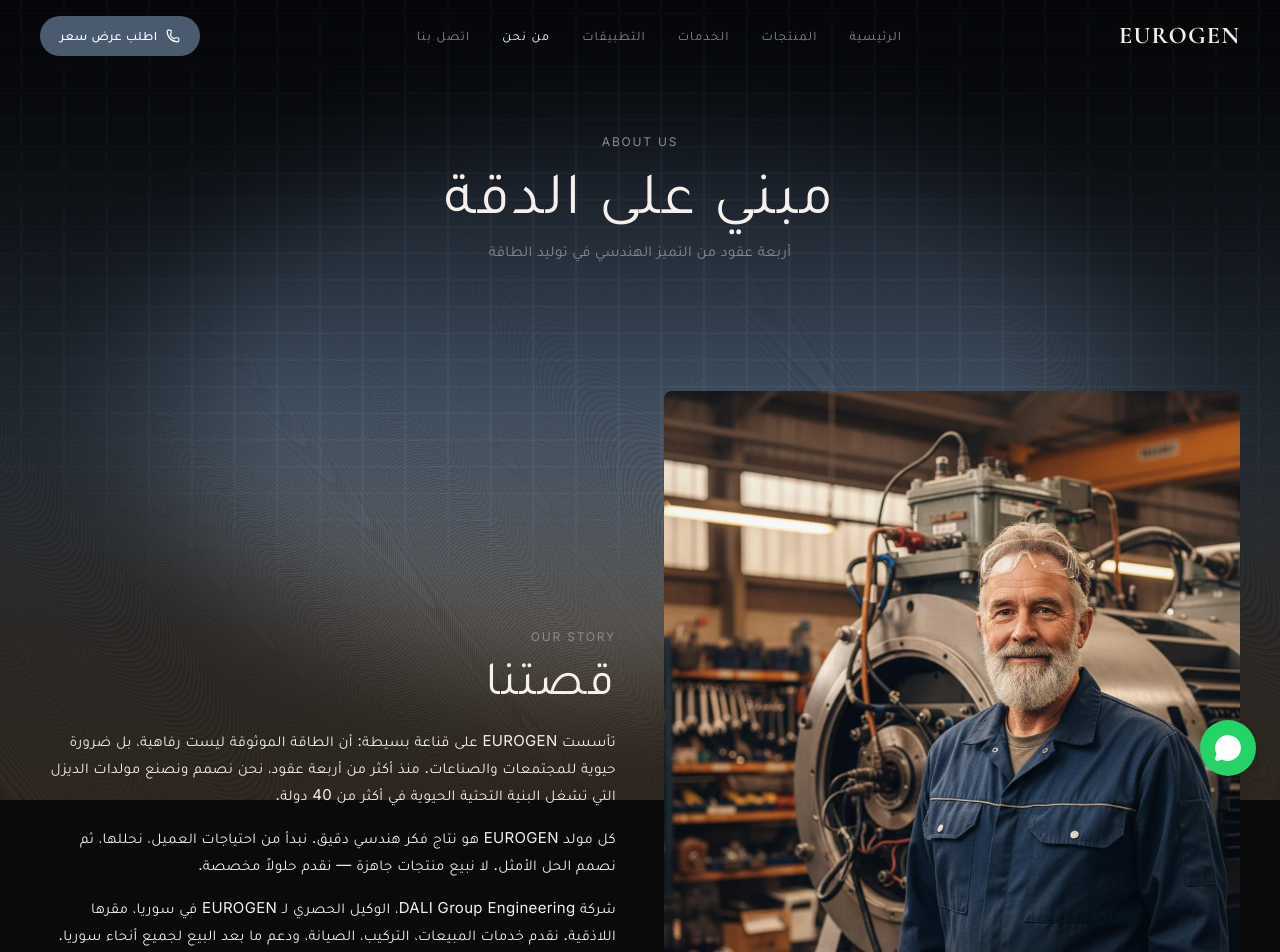
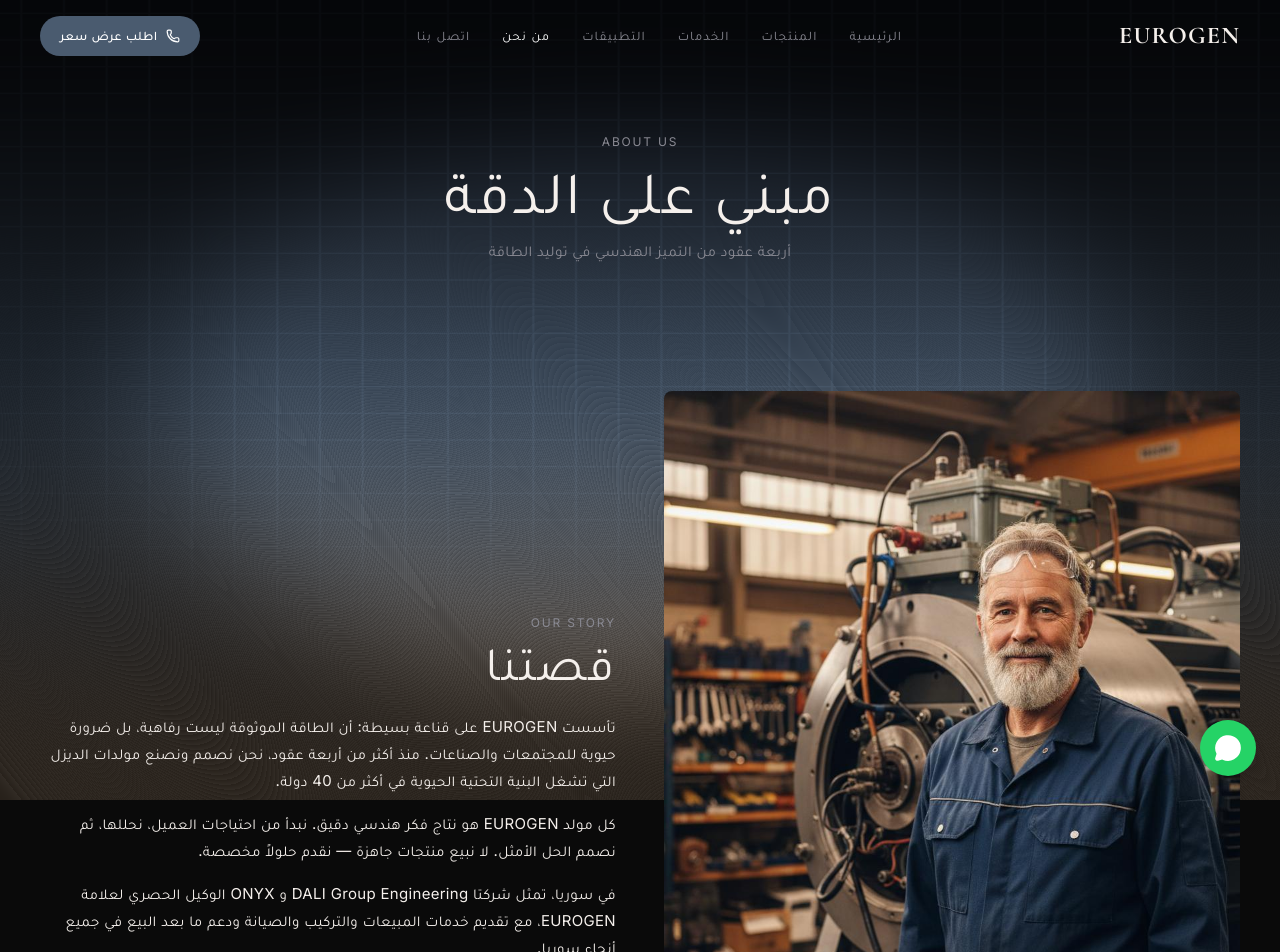
Before and after one commit to dali-1995/eurogen-syria, a React (Vite) app: page /about in a window 1280 px wide. Shown: the top 952 px of the page. Built offline with nearby package versions, Linux system fonts and the light colour scheme.

Commit message:
Update About.tsx

```diff
--- a/src/pages/About.tsx
+++ b/src/pages/About.tsx
@@ -97,8 +97,7 @@ export default function About() {
                   ثم نصمم الحل الأمثل. لا نبيع منتجات جاهزة — نقدم حلولاً مخصصة.
                 </p>
                 <p>
-                  شركة DALI Group Engineering، الوكيل الحصري لـ EUROGEN في سوريا، مقرها اللاذقية.
-                  نقدم خدمات المبيعات، التركيب، الصيانة، ودعم ما بعد البيع لجميع أنحاء سوريا.
+                 في سوريا، تمثل شركتا DALI Group Engineering و ONYX الوكيل الحصري لعلامة EUROGEN، مع تقديم خدمات المبيعات والتركيب والصيانة ودعم ما بعد البيع في جميع أنحاء سوريا.
                 </p>
               </div>
             </div>
```
